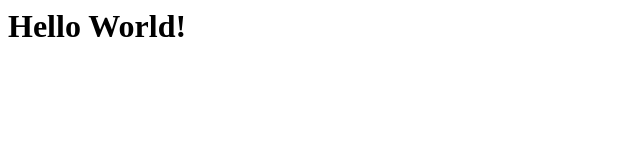
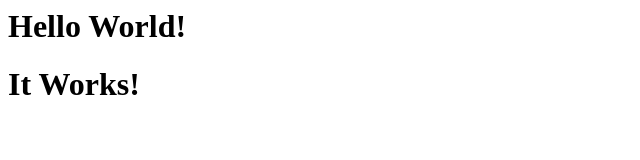
Before and after one commit to Nilliz85/learning-actions, a plain HTML site: page index.html in a window 1280 px wide. Shown: the whole page, without its empty margins (0-640 px from the left). Drawn offline with Linux system fonts and the light colour scheme.

Commit message:
Update index.html

```diff
--- a/index.html
+++ b/index.html
@@ -4,5 +4,6 @@
 </head>
 <body>
   <h1>Hello World!</h1>
+  <h1>It Works!</h1>
 </body>
 </html>
```
